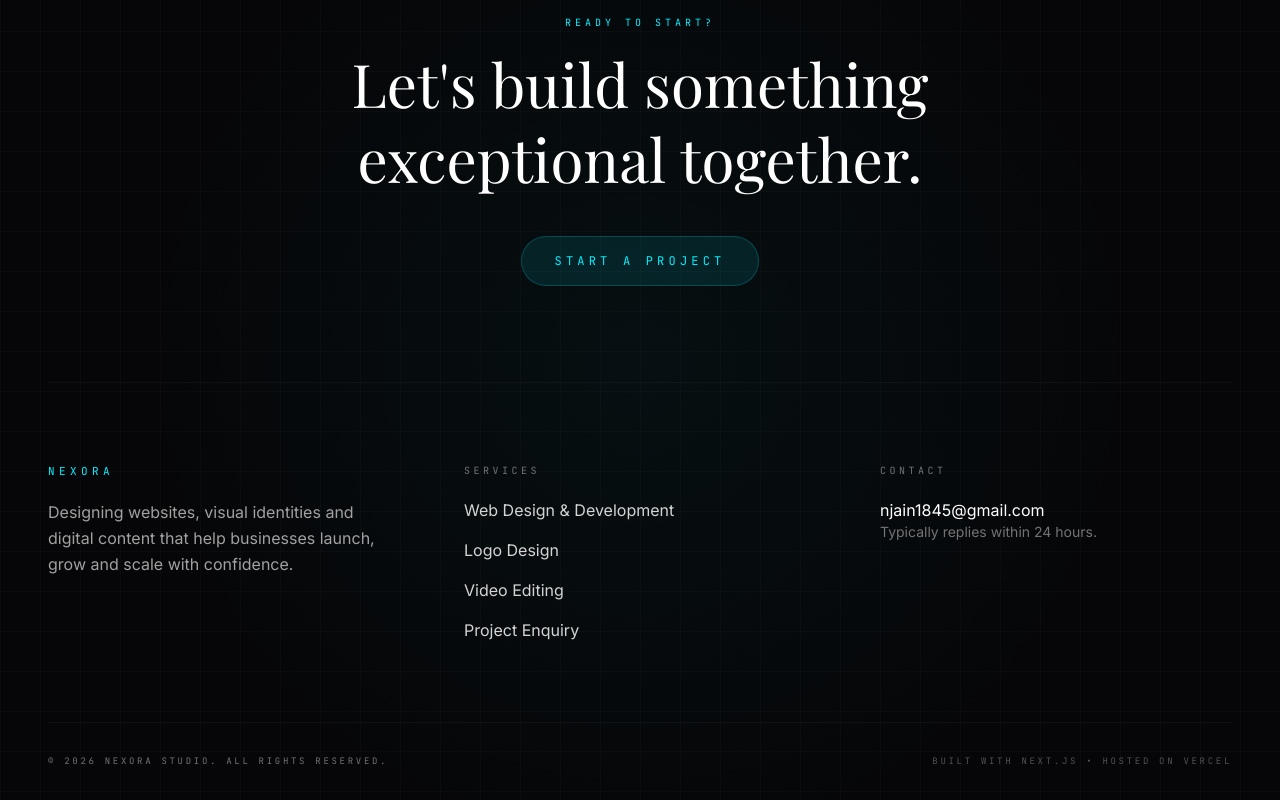
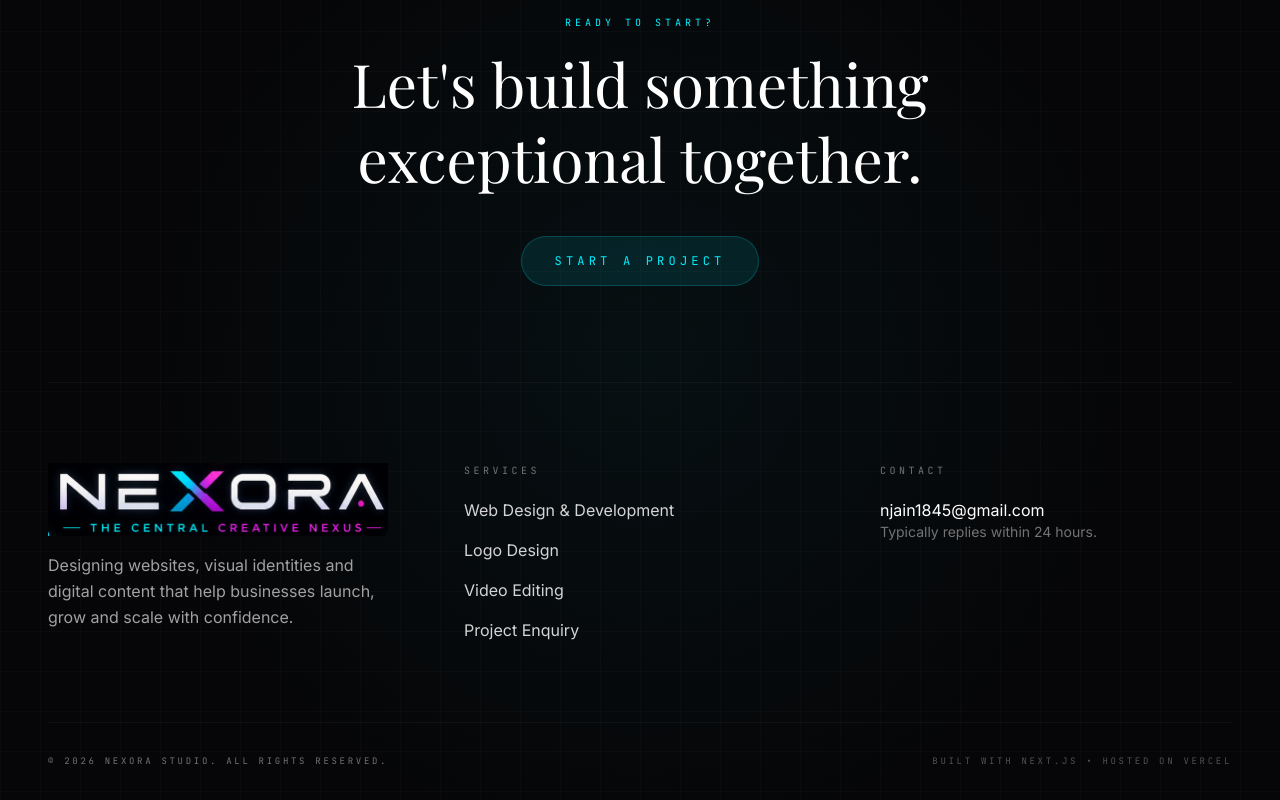
Before and after one commit to NJain18891/Portfolio, a Next.js app: page / in a window 1280 px wide. Shown: the part 4889-5689 px from the top of the page. Built offline with nearby package versions, Linux system fonts and the light colour scheme; a web font is replaced by a local one.

Commit message:
Version 12

```diff
--- a/app/page.tsx
+++ b/app/page.tsx
@@ -2,6 +2,7 @@
 
 import { useState } from 'react';
 import { motion, AnimatePresence } from 'motion/react';
+import Image from 'next/image';
 import {
   X,
   Sparkles,
@@ -18,6 +19,7 @@ import AboutNexora from '@/components/AboutNexora';
 import { PROJECTS_DATA } from '@/lib/data';
 import NexoraHeader from '@/components/branding/NexoraHeader';
 import LogoDesign from '@/components/LogoDesign';
+import NexoraWordmark from '../components/branding/NexoraWordmark';
 
 export default function Home() {
   const [activeIndex, setActiveIndex] = useState<number>(0);
@@ -177,11 +179,9 @@ export default function Home() {
 
             {/* Brand */}
             <div>
-              <div className="font-mono text-[11px] tracking-[0.4em] uppercase text-[#00F0FF] mb-5">
-                Nexora
-              </div>
 
-              <p className="text-neutral-400 leading-relaxed max-w-sm">
+              <NexoraWordmark/>
+              <p className="text-neutral-400 leading-relaxed max-w-sm pt-4">
                 Designing websites, visual identities and digital content
                 that help businesses launch, grow and scale with confidence.
               </p>
```
